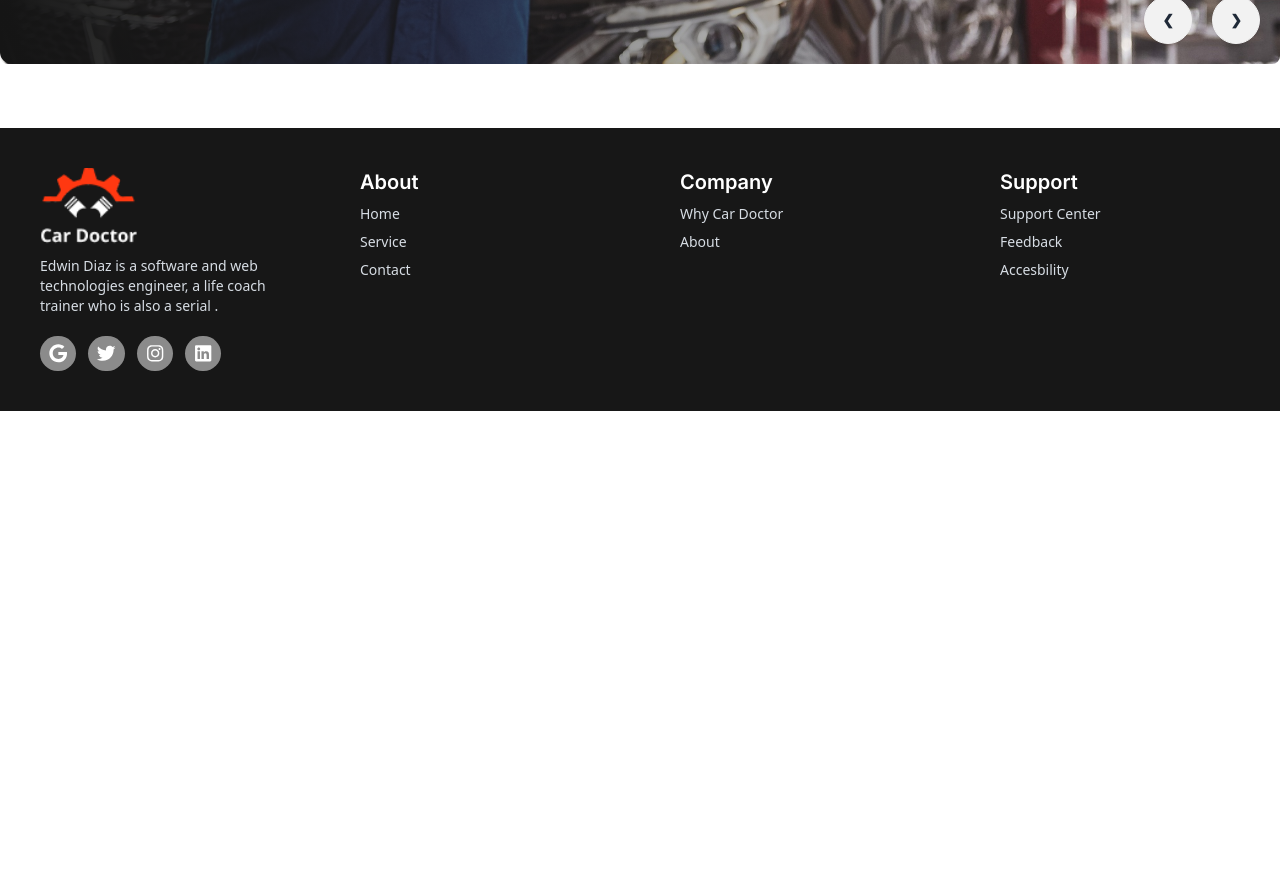
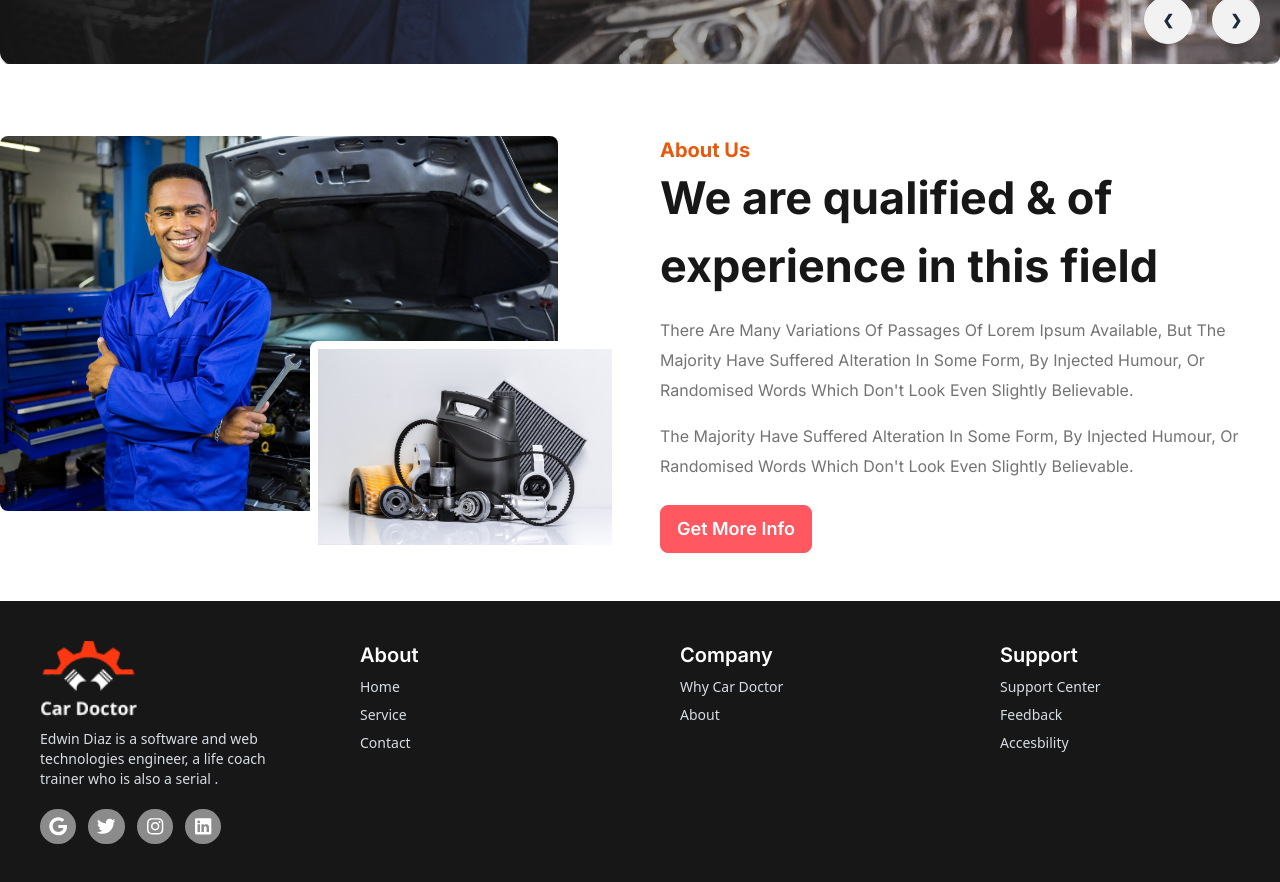
Before and after one commit to prominhaj/car-doctor-client, a React (Vite) app: page / in a window 1280 px wide. Shown: the part 780-1662 px from the top of the page. Before the commit the page ends 1191 px from the top, so only its background shows below. Built offline with nearby package versions, Linux system fonts and the light colour scheme.

Commit message:
About Us Section Complete

```diff
--- a/src/Components/About_Us/About_Us.jsx
+++ b/src/Components/About_Us/About_Us.jsx
@@ -1,9 +1,25 @@
 import React from 'react';
+import parsonal from '../../assets/images/about_us/person.jpg';
+import parse from '../../assets/images/about_us/parts.jpg';
 
 const About_Us = () => {
     return (
-        <div>
-
+        <div className="grid lg:grid-cols-2 gap-10 pt-2 pb-12">
+            <div className='relative w-full'>
+                <div className='w-[90%] h-[90%] lg:h-[75%] xl:h-[90%]'>
+                    <img className='rounded-lg w-full h-full' src={parsonal} alt="" />
+                </div>
+                <div className='absolute bottom-0 right-0 w-[50%] lg:w-[75%] xl:w-[50%]'>
+                    <img className='rounded-lg border-8 w-full border-white' src={parse} alt="" />
+                </div>
+            </div>
+            <div className='text-center md:text-start'>
+                <h2 className="text-orange-600 text-xl font-bold font-['Inter']">About Us</h2>
+                <h1 className="text-neutral-900 text-[30px] md:text-[45px] font-bold font-['Inter']">We are qualified & of experience in this field</h1>
+                <p className="text-neutral-500 text-base font-normal font-['Inter'] capitalize md:leading-[30px] mt-4">There are many variations of passages of Lorem Ipsum available, but the majority have suffered alteration in some form, by injected humour, or randomised words which don't look even slightly believable. </p>
+                <p className="text-neutral-500 my-4 text-base font-normal font-['Inter'] capitalize leading-[30px]">the majority have suffered alteration in some form, by injected humour, or randomised words which don't look even slightly believable. </p>
+                <button className="btn btn-error text-center mt-2 text-white text-lg font-semibold font-['Inter']">Get More Info</button>
+            </div>
         </div>
     );
 };
--- a/src/Pages/Home/Home.jsx
+++ b/src/Pages/Home/Home.jsx
@@ -1,11 +1,13 @@
 import React from 'react';
 import Footer from '../../Components/Footer/Footer';
 import Carousel from '../../Components/Carousel/Carousel';
+import About_Us from '../../Components/About_Us/About_Us';
 
 const Home = () => {
     return (
         <div className='container mx-auto'>
             <Carousel></Carousel>
+            <About_Us></About_Us>
             <Footer></Footer>
         </div>
     );
```
